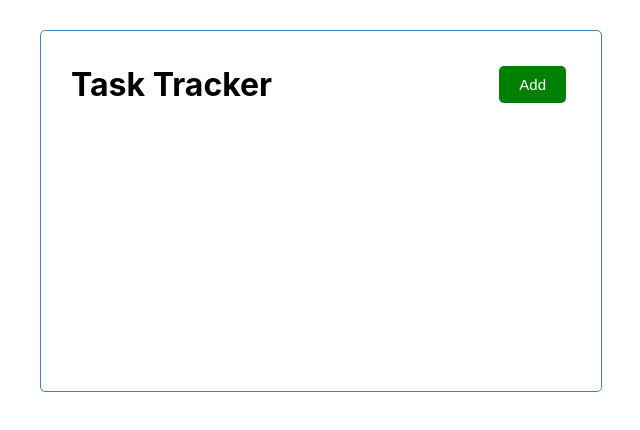
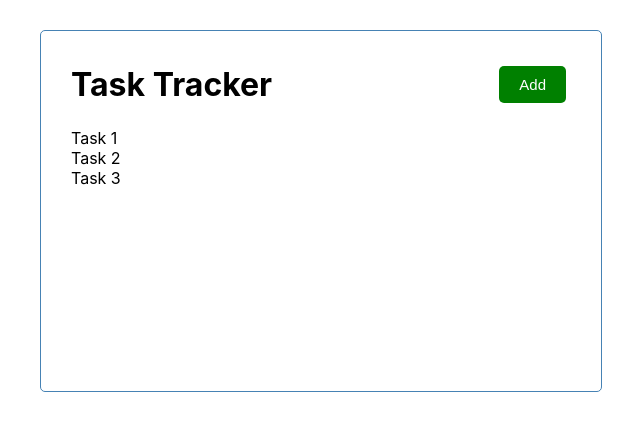
Before and after one commit to Morgan-a1/task-tracker, a React (Create React App) app: page / in a window 1280 px wide. Shown: the top 430 px of the page, without its empty margins (319-959 px from the left). Built offline with nearby package versions, Linux system fonts and the light colour scheme.

Commit message:
Add Tasks component

```diff
--- a/src/App.jsx
+++ b/src/App.jsx
@@ -1,4 +1,5 @@
 import Header from "./components/Header";
+import Tasks from "./components/Tasks";
 
 const initialTasks = [
   {
@@ -25,6 +26,7 @@ function App() {
   return (
     <div className="container">
       <Header />
+      <Tasks tasks={initialTasks} />
     </div>
   );
 }
--- /dev/null
+++ b/src/components/Tasks.jsx
@@ -0,0 +1,17 @@
+import PropTypes from "prop-types";
+
+function Tasks({ tasks }) {
+   return tasks.map((task) => (
+      <p key={task.id}>{task.text}</p>
+   ));
+}
+
+Tasks.defaultProps = {
+   tasks: [],
+};
+
+Tasks.propTupes = {
+   tasks: PropTypes.array,
+};
+
+export default Tasks;
```
